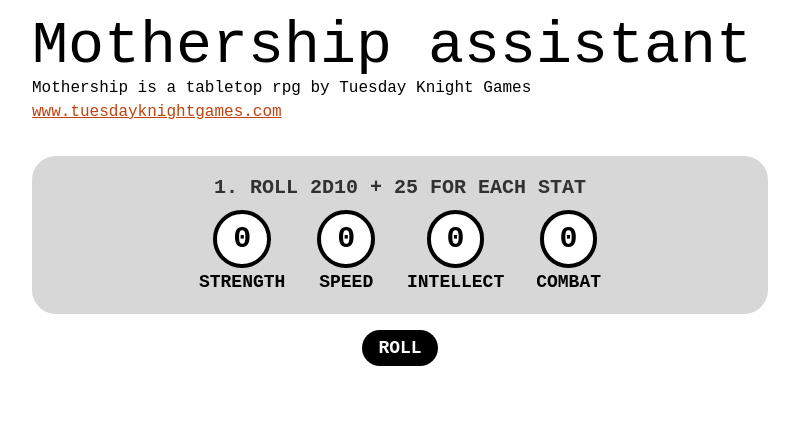
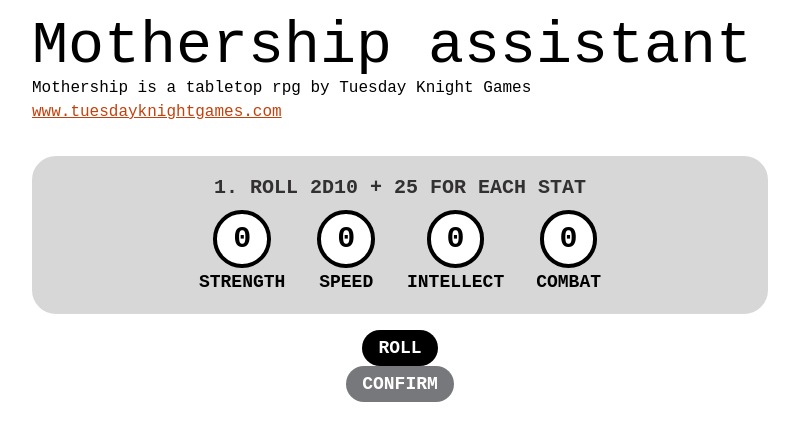
Before and after one commit to sbergot/mothership-assistant, a React (Vite) app: page / in a window 1280 px wide. Shown: the top 440 px of the page, without its empty margins (240-1039 px from the left). Built offline with nearby package versions, Linux system fonts and the light colour scheme.

Commit message:
wip character creation

```diff
--- a/src/Atoms.tsx
+++ b/src/Atoms.tsx
@@ -39,6 +39,7 @@ export function Divider() {
 
 interface ButtonProps extends Children {
   onClick(): void;
+  disabled?: boolean;
 }
 
 export function Button({ children, onClick }: ButtonProps) {
@@ -52,12 +53,12 @@ export function Button({ children, onClick }: ButtonProps) {
   );
 }
 
-export function Button2({ children, onClick }: ButtonProps) {
+export function Button2({ children, onClick, disabled }: ButtonProps) {
+  const classes = disabled
+    ? "bg-mother-4 text-mother-1 cursor-not-allowed"
+    : "bg-mother-6 text-mother-1 cursor-pointer hover:bg-mother-5 transition-colors";
   return (
-    <div
-      onClick={onClick}
-      className="px-4 py-1 rounded-3xl bg-mother-6 text-mother-1 cursor-pointer hover:bg-mother-5 transition-colors"
-    >
+    <div onClick={onClick} className={`px-4 py-1 rounded-3xl ${classes}`}>
       {children}
     </div>
   );
--- a/src/CharacterCreation/CharacterCreation.tsx
+++ b/src/CharacterCreation/CharacterCreation.tsx
@@ -1,8 +1,18 @@
 import { useState } from "react";
 import { initCharacter } from "../Services/characterServices";
+import { RollSaves } from "./RollSaves";
 import { RollStats } from "./RollStats";
+import { StepProps } from "./types";
+
+const Steps: ((props: StepProps) => JSX.Element)[] = [RollStats, RollSaves];
 
 export function CharacterCreation() {
   const [character, setCharacter] = useState(initCharacter())
-  return <RollStats character={character} setCharacter={setCharacter} />;
+  const [step, setStep] = useState(0);
+  function next() {
+    setStep(i => i + 1);
+  }
+  const Step = Steps[step];
+  if (Step === undefined) { return <div>error</div> }
+  return <Step character={character} setCharacter={setCharacter} onConfirm={next} />;
 }
--- /dev/null
+++ b/src/CharacterCreation/RollSaves.tsx
@@ -0,0 +1,36 @@
+import { Block, Button, Button2, Title } from "../Atoms";
+import { allSaves, allStats } from "../Data/data";
+import { Rating } from "../Molecules";
+import { roll } from "../Services/diceServices";
+import { Character, Updater } from "../types";
+import { StepProps } from "./types";
+
+function rollSaves(character: Character): Character {
+  let newChar = character;
+  allSaves.forEach((save) => {
+    newChar = { ...newChar, [save]: roll(10, 2) + 10 };
+  });
+  return newChar;
+}
+
+export function RollSaves({ character, setCharacter, onConfirm }: StepProps) {
+  const done = character.sanity > 0;
+  return (
+    <div className="flex flex-col">
+      <Block variant="light">
+        <Title>1. Roll 2d10 + 10 for each stat</Title>
+        <div className="flex justify-center gap-8">
+          <Rating title="Sanity" value={character.sanity} />
+          <Rating title="Fear" value={character.fear} />
+          <Rating title="Body" value={character.body} />
+        </div>
+      </Block>
+      <div className="self-center">
+        <Button2 disabled={done} onClick={() => setCharacter(rollSaves)}>Roll</Button2>
+      </div>
+      <div className="self-center">
+        <Button2 disabled={!done} onClick={onConfirm}>Confirm</Button2>
+      </div>
+    </div>
+  );
+}
--- a/src/CharacterCreation/RollStats.tsx
+++ b/src/CharacterCreation/RollStats.tsx
@@ -3,6 +3,7 @@ import { allStats } from "../Data/data";
 import { Rating } from "../Molecules";
 import { roll } from "../Services/diceServices";
 import { Character, Updater } from "../types";
+import { StepProps } from "./types";
 
 function rollStats(character: Character): Character {
   let newChar = character;
@@ -12,12 +13,8 @@ function rollStats(character: Character): Character {
   return newChar;
 }
 
-interface Props {
-  character: Character;
-  setCharacter: Updater;
-}
-
-export function RollStats({ character, setCharacter }: Props) {
+export function RollStats({ character, setCharacter, onConfirm }: StepProps) {
+  const done = character.strength > 0;
   return (
     <div className="flex flex-col">
       <Block variant="light">
@@ -30,7 +27,10 @@ export function RollStats({ character, setCharacter }: Props) {
         </div>
       </Block>
       <div className="self-center">
-        <Button2 onClick={() => setCharacter(rollStats)}>Roll</Button2>
+        <Button2 disabled={done} onClick={() => setCharacter(rollStats)}>Roll</Button2>
+      </div>
+      <div className="self-center">
+        <Button2 disabled={!done} onClick={onConfirm}>Confirm</Button2>
       </div>
     </div>
   );
--- /dev/null
+++ b/src/CharacterCreation/types.ts
@@ -0,0 +1,7 @@
+import { Character, Updater } from "../types";
+
+export interface StepProps {
+  character: Character;
+  setCharacter: Updater;
+  onConfirm(): void;
+}
--- a/src/Data/data.ts
+++ b/src/Data/data.ts
@@ -1,6 +1,7 @@
-import { Armor, Character, Contractor, StatType, Weapon } from "../types";
+import { Armor, Character, Contractor, SaveType, StatType, Weapon } from "../types";
 
 export const allStats: StatType[] = ["combat", "intellect", "speed", "strength"];
+export const allSaves: SaveType[] = ["sanity", "fear", "body"];
 
 export const weapons: Weapon[] = [
   {
--- a/src/types.ts
+++ b/src/types.ts
@@ -1,6 +1,7 @@
 export type CharacterClass = "marine" | "teamster" | "android" | "scientist";
 
 export type StatType = "strength" | "speed" | "intellect" | "combat";
+export type SaveType = "sanity" | "fear" | "body";
 
 export type SkillType =
   | "linguistics"
```
